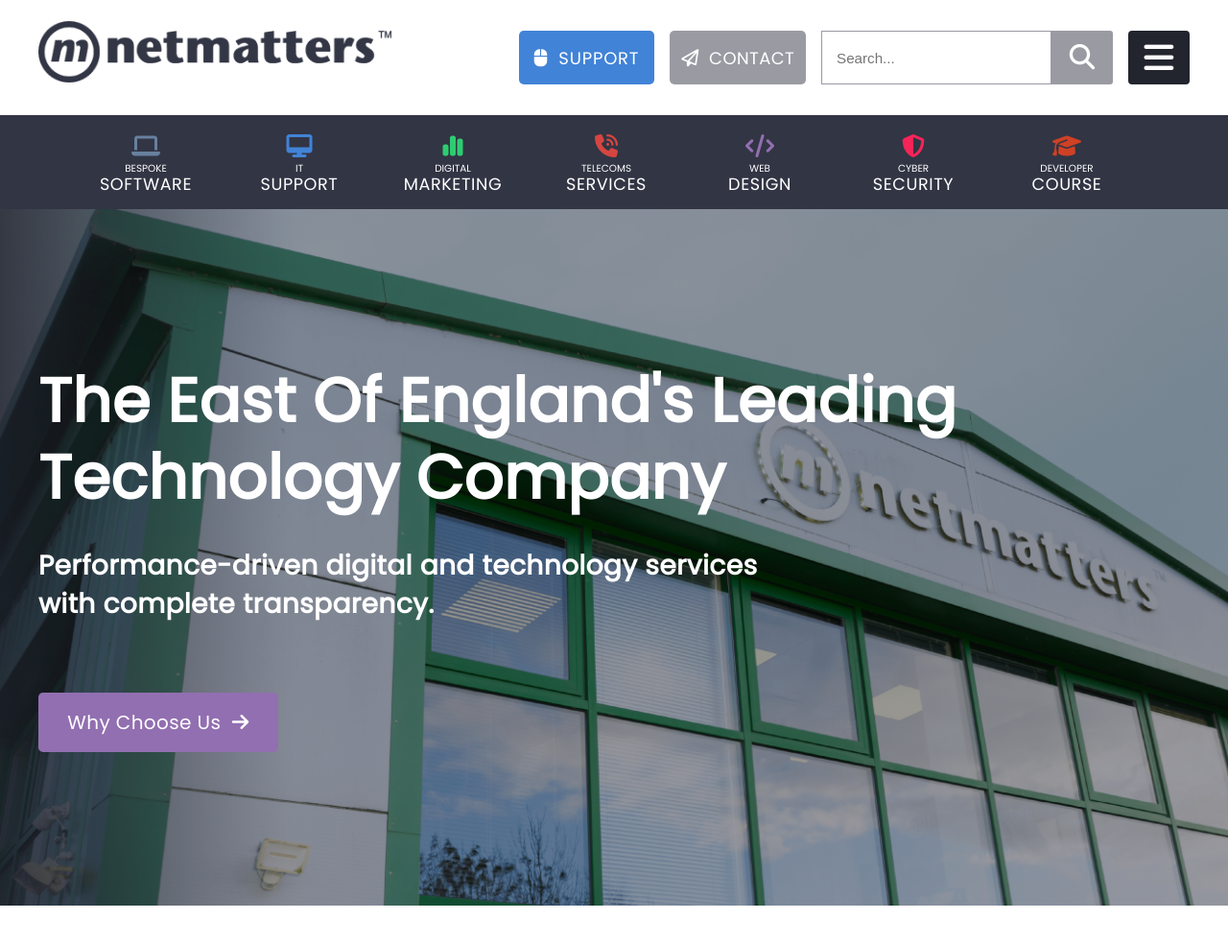
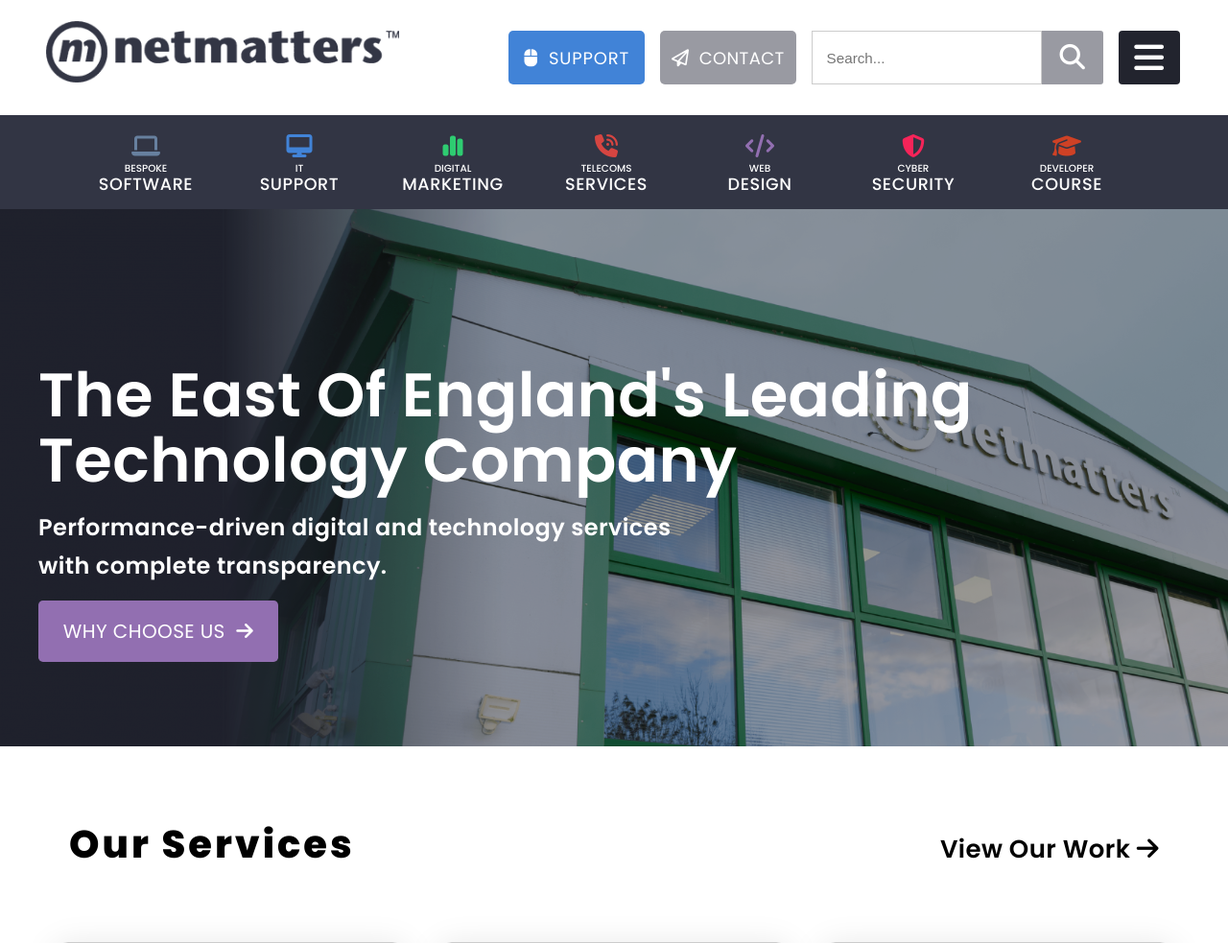
Before and after one commit to marianneporter/netmattershomepage, a PHP site: page / in a window 1280 px wide. Shown: the top 983 px of the page at 96% size. Run offline with PHP 8.4, Linux system fonts and the light colour scheme.

Commit message:
wip review changes to top image

```diff
--- a/css/index.css
+++ b/css/index.css
@@ -1,4 +1,5 @@
 @charset "UTF-8";
+@import url("https://fonts.googleapis.com/css2?family=Poppins:wght@200;400;500;600;800&family=VT323&display=swap");
 .text-light-grey {
   color: #e8e8e8;
 }
@@ -119,10 +120,6 @@
   background-color: #ce4125;
 }
 
-@font-face {
-  font-family: "Poppins";
-  src: url("/assets/fonts/poppins-v15-latin-regular.woff2") format("woff2"), url("/assets/fonts/poppins-v15-latin-600.woff2") format("woff2");
-}
 body {
   font-family: Poppins, sans-serif;
 }
@@ -223,14 +220,14 @@ a {
 }
 @media (min-width: 992px) {
   .header {
-    padding: 2rem 3rem 2rem 1.5rem;
+    padding: 2rem 5rem 2rem 5rem;
     grid-template-columns: 6fr repeat(4, auto);
     grid-template-areas: "logo support contact search menu";
   }
 }
 @media (min-width: 1200px) {
   .header {
-    padding: 2rem 0;
+    padding: 2rem 0.65rem 2rem 0.5rem;
   }
 }
 
@@ -348,7 +345,7 @@ a {
   align-self: start;
   display: flex;
   height: 3rem;
-  border: 2px solid #a9a9a9;
+  border: 2px solid #ccc;
   border-radius: 2px;
 }
 @media (min-width: 768px) {
@@ -369,7 +366,7 @@ a {
 @media (min-width: 768px) {
   .search .search-term {
     background-color: white;
-    border: 1px solid #999AA2;
+    border: 1px solid #ccc;
     border-radius: 0;
     width: 10.875rem;
   }
@@ -783,21 +780,23 @@ nav {
   background-position: right 0;
   background-blend-mode: multiply;
   background-repeat: no-repeat;
-  padding: 8rem 2rem;
+  padding: 0 2rem;
 }
 .carousel .content {
   display: flex;
   flex-direction: column;
   align-items: center;
+  height: 37rem;
 }
 @media (min-width: 992px) {
   .carousel .content {
+    height: 15rem;
     align-items: flex-start;
   }
 }
 .carousel h1, .carousel h3, .carousel a {
   text-align: center;
-  font-weight: 700;
+  font-weight: 600;
   letter-spacing: 0.025rem;
 }
 @media (min-width: 992px) {
@@ -806,20 +805,30 @@ nav {
   }
 }
 .carousel h1 {
-  font-size: 2.5rem;
+  font-size: 2.25rem;
+  line-height: 2.85rem;
 }
 @media (min-width: 992px) {
   .carousel h1 {
     font-size: 4rem;
+    line-height: 4.25rem;
+    font-weight: 600;
   }
 }
 .carousel h3 {
-  margin-top: 2rem;
-  font-size: 1.75rem;
+  margin-top: 1rem;
+  font-size: 1.25rem;
+  font-weight: 600;
+}
+@media (min-width: 992px) {
+  .carousel h3 {
+    font-size: 1.5rem;
+    letter-spacing: 0.4px;
+  }
 }
 .carousel a {
   display: block;
-  height: 3.875rem;
+  min-height: 4rem;
   width: 15.625rem;
   background-color: #926fb1;
   color: white;
@@ -830,7 +839,8 @@ nav {
   font-size: 1.25rem;
   letter-spacing: 0.4px;
   border-radius: 0.3rem;
-  margin-top: 4.5rem;
+  margin-top: 1rem;
+  text-transform: uppercase;
 }
 @media (min-width: 480px) {
   .carousel {
--- a/scss/base/_typography.scss
+++ b/scss/base/_typography.scss
@@ -1,8 +1,11 @@
-@font-face {
-    font-family: 'Poppins';
-    src: url('/assets/fonts/poppins-v15-latin-regular.woff2') format('woff2'),
-         url('/assets/fonts/poppins-v15-latin-600.woff2') format('woff2')
-}
+// @font-face {
+//     font-family: 'Poppins';
+//     src: url('/assets/fonts/poppins-v15-latin-regular.woff2') format('woff2'),
+//          url('/assets/fonts/poppins-v15-latin-600.woff2') format('woff2')
+// }
+
+@import url('https://fonts.googleapis.com/css2?family=Poppins:wght@200;400;500;600;800&family=VT323&display=swap');
+
 
 body {
     font-family: Poppins, sans-serif;
--- a/scss/layout/_carousel.scss
+++ b/scss/layout/_carousel.scss
@@ -6,20 +6,22 @@
     background-position: right 0;
     background-blend-mode: multiply;
     background-repeat: no-repeat;
-    padding: 8rem 2rem;
+    padding: 0 2rem;
 
     .content {
         display: flex;
         flex-direction: column;
         align-items: center;
+        height: 37rem;
         @include lg {
+            height: 15rem;
             align-items: flex-start;
         }
     }
 
     h1, h3, a {
         text-align: center;
-        font-weight: 700;
+        font-weight: 600;
         letter-spacing: 0.025rem;
 
         @include lg {
@@ -28,23 +30,33 @@
     }
 
     h1 {
-        font-size: 2.5rem;
+        font-size: 2.25rem;
+        line-height: 2.85rem;
+
 
         @include lg {
             font-size: 4rem;
+            line-height: 4.25rem;
+            font-weight: 600;
         }
     }
 
     h3 {
-        margin-top: 2rem;
-        font-size: 1.75rem;
+        margin-top: 1rem;
+        font-size: 1.25rem;
+        font-weight: 600;
+
+        @include lg {
+            font-size: 1.5rem;
+            letter-spacing: 0.4px;
+        }
     }
 
 
 
     a {
         display: block;
-        height: 3.875rem;
+        min-height:4rem;
         width: 15.625rem;
         background-color:map-get($colors, web-design);
         color: white;
@@ -55,7 +67,8 @@
         font-size: 1.25rem;
         letter-spacing: 0.4px;
         border-radius: 0.3rem;
-        margin-top: 4.5rem;
+        margin-top: 1rem;
+        text-transform: uppercase;
 
     }
 
--- a/scss/layout/_header.scss
+++ b/scss/layout/_header.scss
@@ -35,13 +35,13 @@
     }
 
     @include lg {
-       padding: 2rem 3rem 2rem 1.5rem;
+       padding: 2rem 5rem 2rem 5rem;
        grid-template-columns: 6fr repeat(4, auto);
        grid-template-areas: "logo support contact search menu";
     }
 
     @include xl {
-        padding: 2rem 0;
+        padding: 2rem 0.65rem 2rem 0.5rem;
     }
 }
 
@@ -137,7 +137,7 @@
     display: flex;
     height: 3rem;
 
-    border: 2px solid #a9a9a9;
+    border: 2px solid #ccc;
     border-radius: 2px;
 
     @include md {
@@ -158,7 +158,7 @@
 
         @include md {
             background-color: white;
-            border: 1px solid map-get($map: $colors, $key: 'mid-grey');
+            border: 1px solid #ccc;
             border-radius: 0;
             width: 10.875rem;
 
```
Also changed, not shown: 1 other file.
